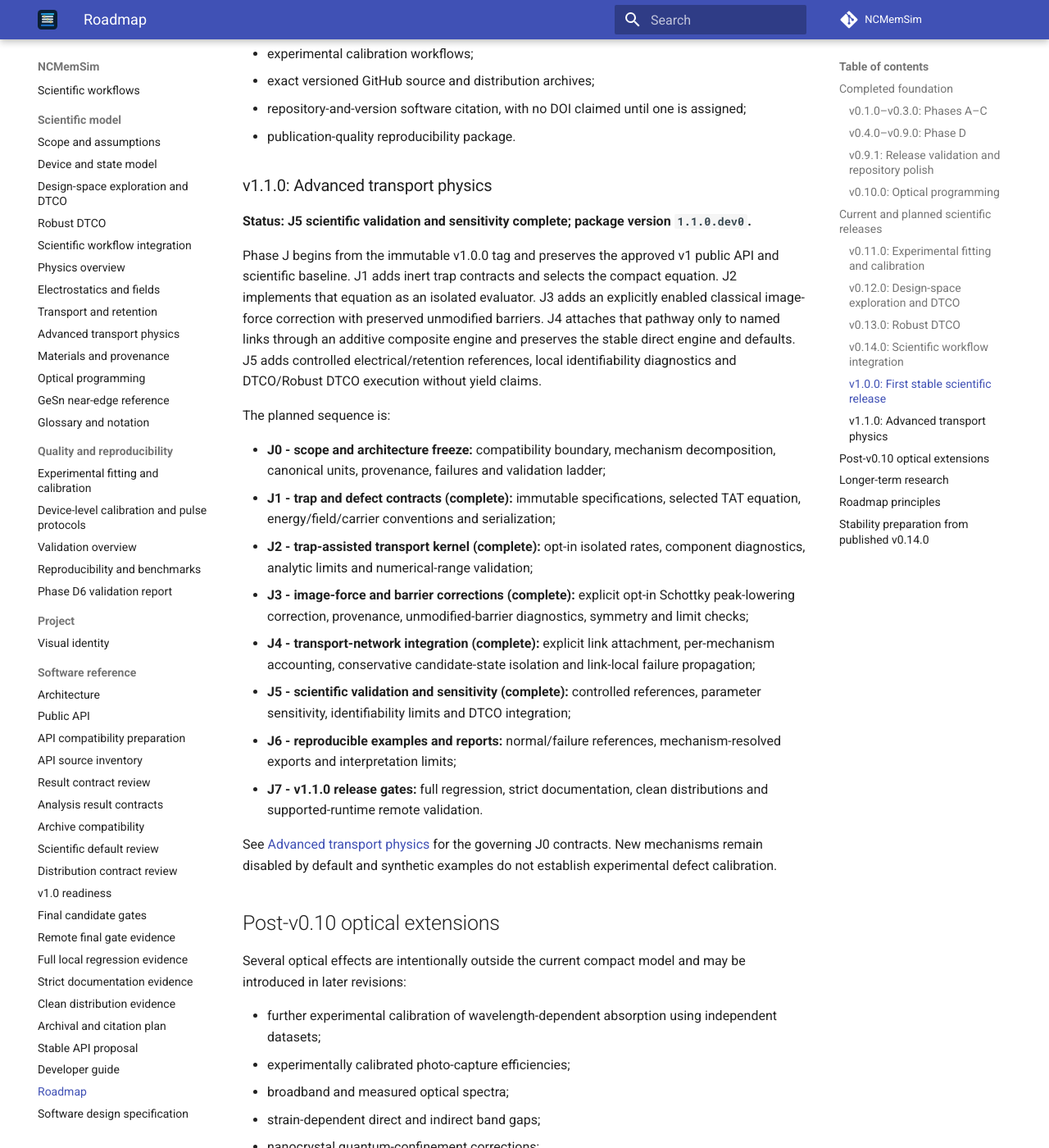
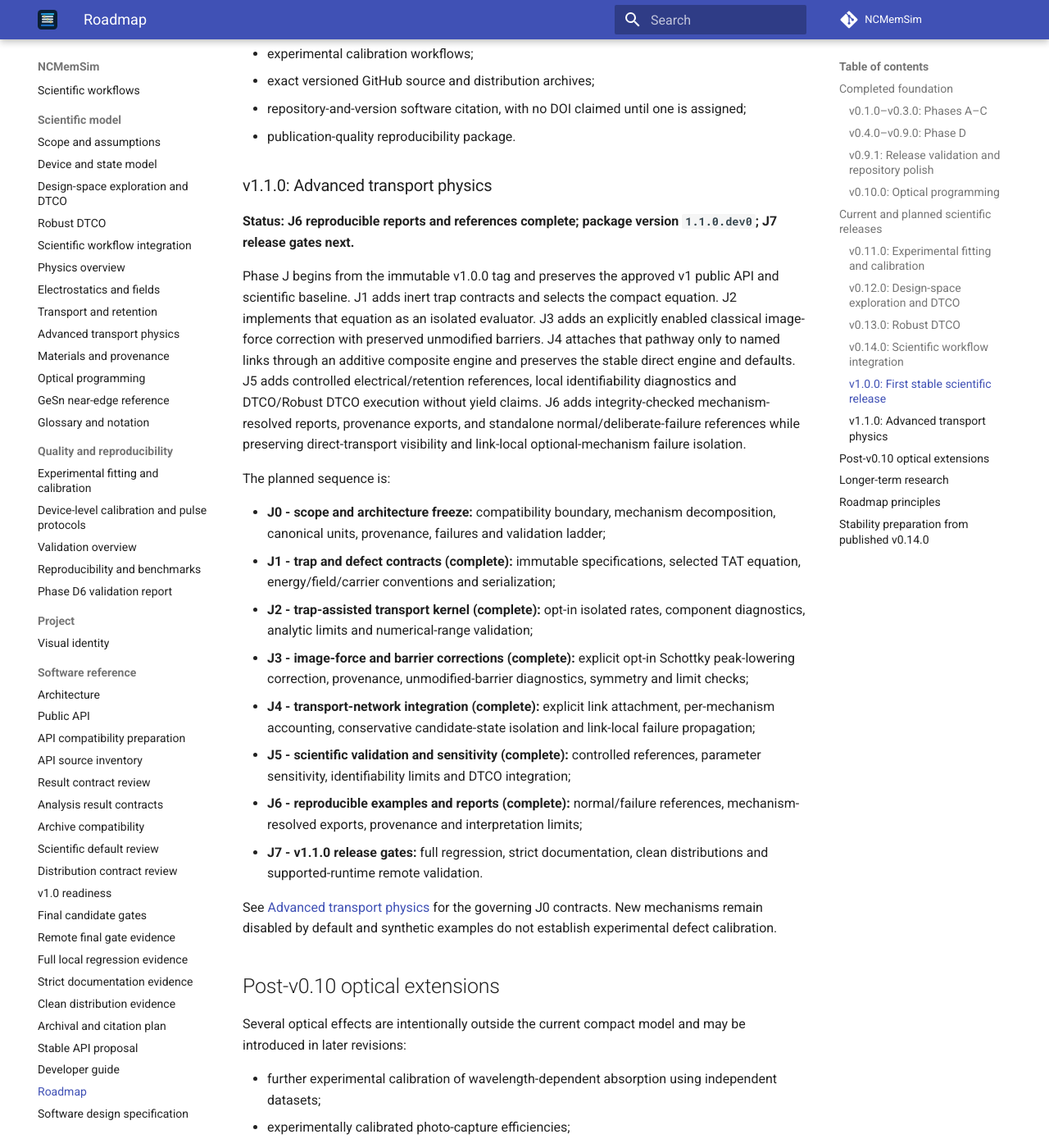
Before and after one commit to ocojocaru/NCMemSim, an MkDocs documentation site: the page built from docs/roadmap.md, in a window 1280 px wide and 1400 px high, scrolled down 6936 px. Shown: the whole window at 82% size. Built offline with MkDocs 1.6.1 and Material for MkDocs 9.7.7, drawn with Linux system fonts in a browser that asks for light colours; comment, search, counter and statistics services are not loaded.

Commit message:
Close Phase J6 documentation and reporting

```diff
--- a/docs/roadmap.md
+++ b/docs/roadmap.md
@@ -243,7 +243,7 @@ The release includes:
 
 ### v1.1.0: Advanced transport physics
 
-**Status: J5 scientific validation and sensitivity complete; package version `1.1.0.dev0`.**
+**Status: J6 reproducible reports and references complete; package version `1.1.0.dev0`; J7 release gates next.**
 
 Phase J begins from the immutable v1.0.0 tag and preserves the approved v1
 public API and scientific baseline. J1 adds inert trap contracts and selects
@@ -252,7 +252,10 @@ J3 adds an explicitly enabled classical image-force correction with preserved
 unmodified barriers. J4 attaches that pathway only to named links through an
 additive composite engine and preserves the stable direct engine and defaults.
 J5 adds controlled electrical/retention references, local identifiability
-diagnostics and DTCO/Robust DTCO execution without yield claims.
+diagnostics and DTCO/Robust DTCO execution without yield claims. J6 adds
+integrity-checked mechanism-resolved reports, provenance exports, and standalone
+normal/deliberate-failure references while preserving direct-transport
+visibility and link-local optional-mechanism failure isolation.
 
 The planned sequence is:
 
@@ -270,8 +273,8 @@ The planned sequence is:
   link-local failure propagation;
 - **J5 - scientific validation and sensitivity (complete):** controlled references,
   parameter sensitivity, identifiability limits and DTCO integration;
-- **J6 - reproducible examples and reports:** normal/failure references,
-  mechanism-resolved exports and interpretation limits;
+- **J6 - reproducible examples and reports (complete):** normal/failure
+  references, mechanism-resolved exports, provenance and interpretation limits;
 - **J7 - v1.1.0 release gates:** full regression, strict documentation, clean
   distributions and supported-runtime remote validation.
 
```
Also changed, not shown: CHANGELOG.md (+13 -0 lines), README.md (+6 -5 lines), docs/advanced_transport.md (+6 -4 lines), docs/index.md (+4 -1 lines).
